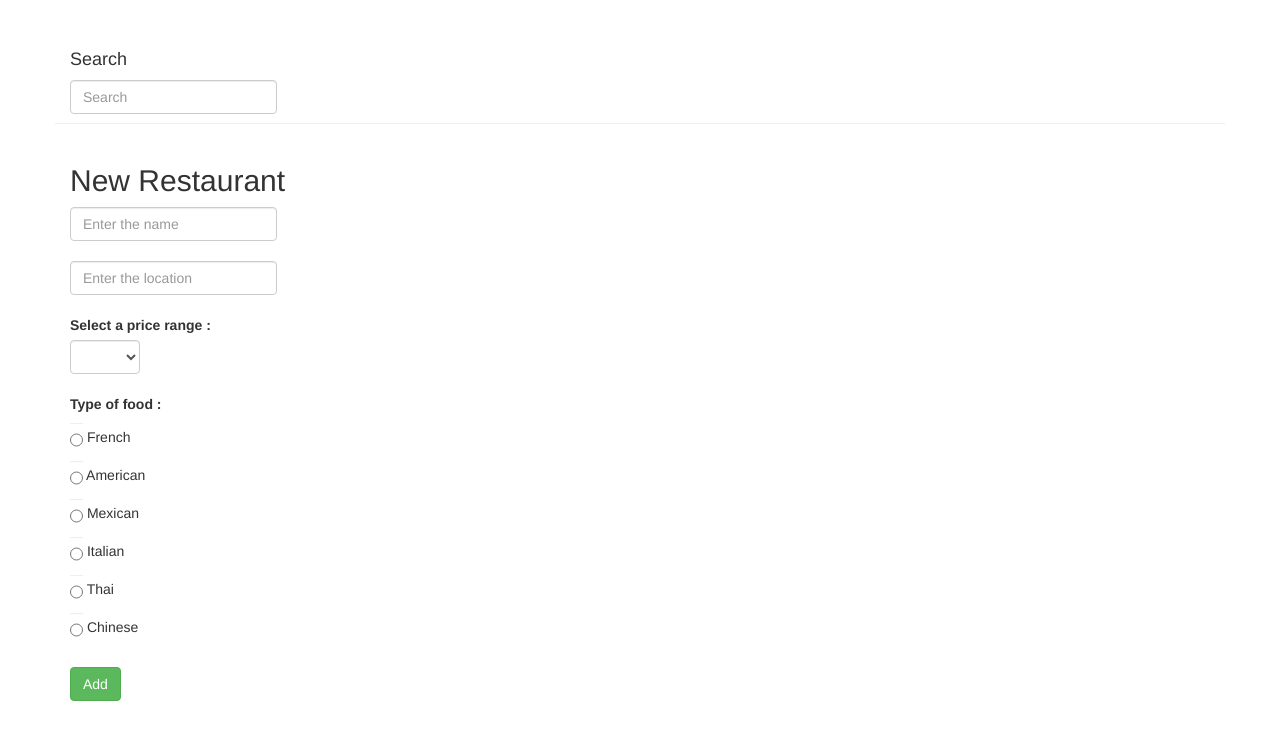
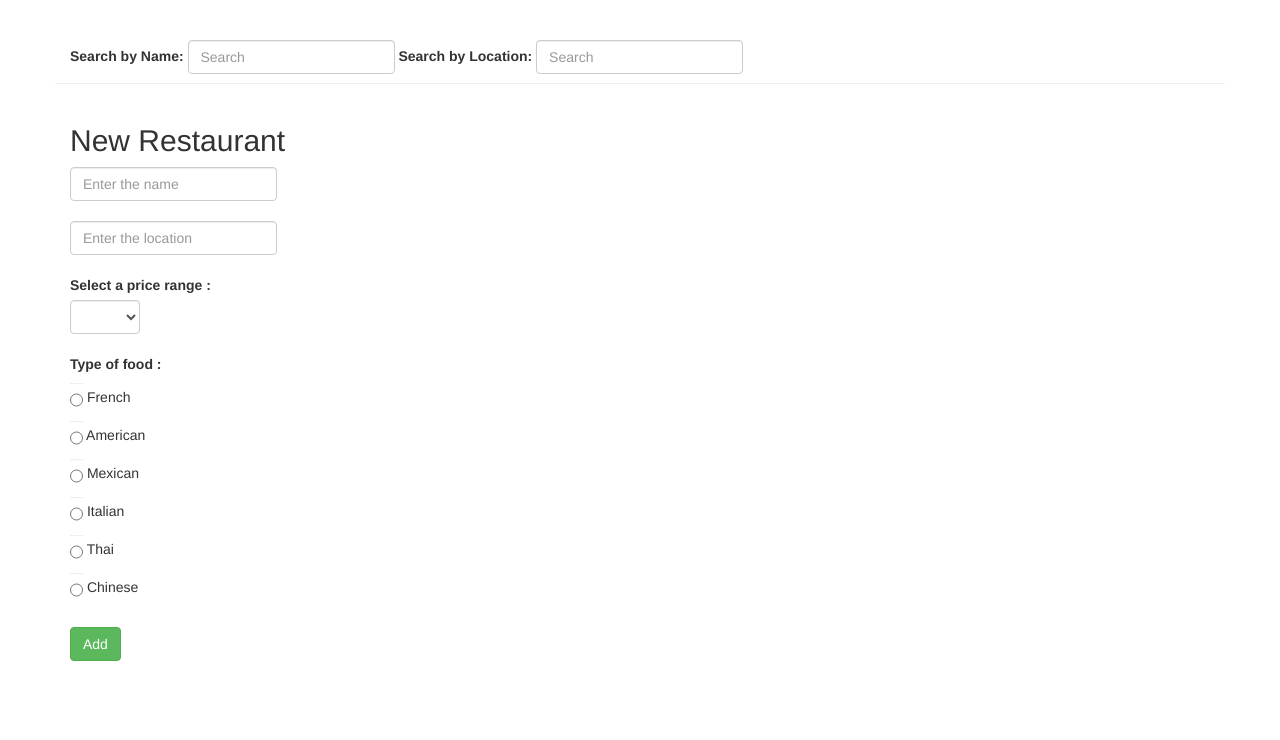
Before and after one commit to kdv24/bestRestaurants, a plain HTML site: page index.html in a window 1280 px wide. Drawn offline with Linux system fonts and the light colour scheme.

Commit message:
add search by name and location

```diff
--- a/index.html
+++ b/index.html
@@ -14,10 +14,12 @@
         <div class='container' ng-controller='RestaurantsCtrl'>
             <div class="row">
                 <div class='col-sm-12 page-header'>
-                    <h4>Search</h4>
                         <form class="form-inline" role="form">
                             <div class='form-group'>
+                                <label for="searchByName">Search by Name:</label>
                                 <input ng-model="searchName" type="text" class="form-control" id="name" placeholder="Search">
+                                <label for="searchByLocation">Search by Location:</label>
+                                <input ng-model="searchLocation" type="text" class="form-control" id="name" placeholder="Search">
                             </div>
                         </form>
                 </div>
@@ -58,7 +60,7 @@
                 <div class="col-md-4 col-sm-6">
                     <h2 ng-show='restaurants.length && filtered.length'>Restaurant List</h2>
                     <h2 ng-show='restaurants.length && !filtered.length'>No Matches</h2>
-                    <ul ng-repeat="item in filtered = (restaurants | filter: {name:searchName})">
+                    <ul ng-repeat="item in filtered = (restaurants | filter: {name:searchName, location:searchLocation})">
 <!-- <span ng-repeat="item in filtered = (restaurants | filter:query)"></span> -->
                     <!-- <ul ng-repeat="item in filtered = ( restaurants | filter:query | as:this.name) "> -->
                         <span><h3><em>{{item.name}}</em></h3></span>
```
